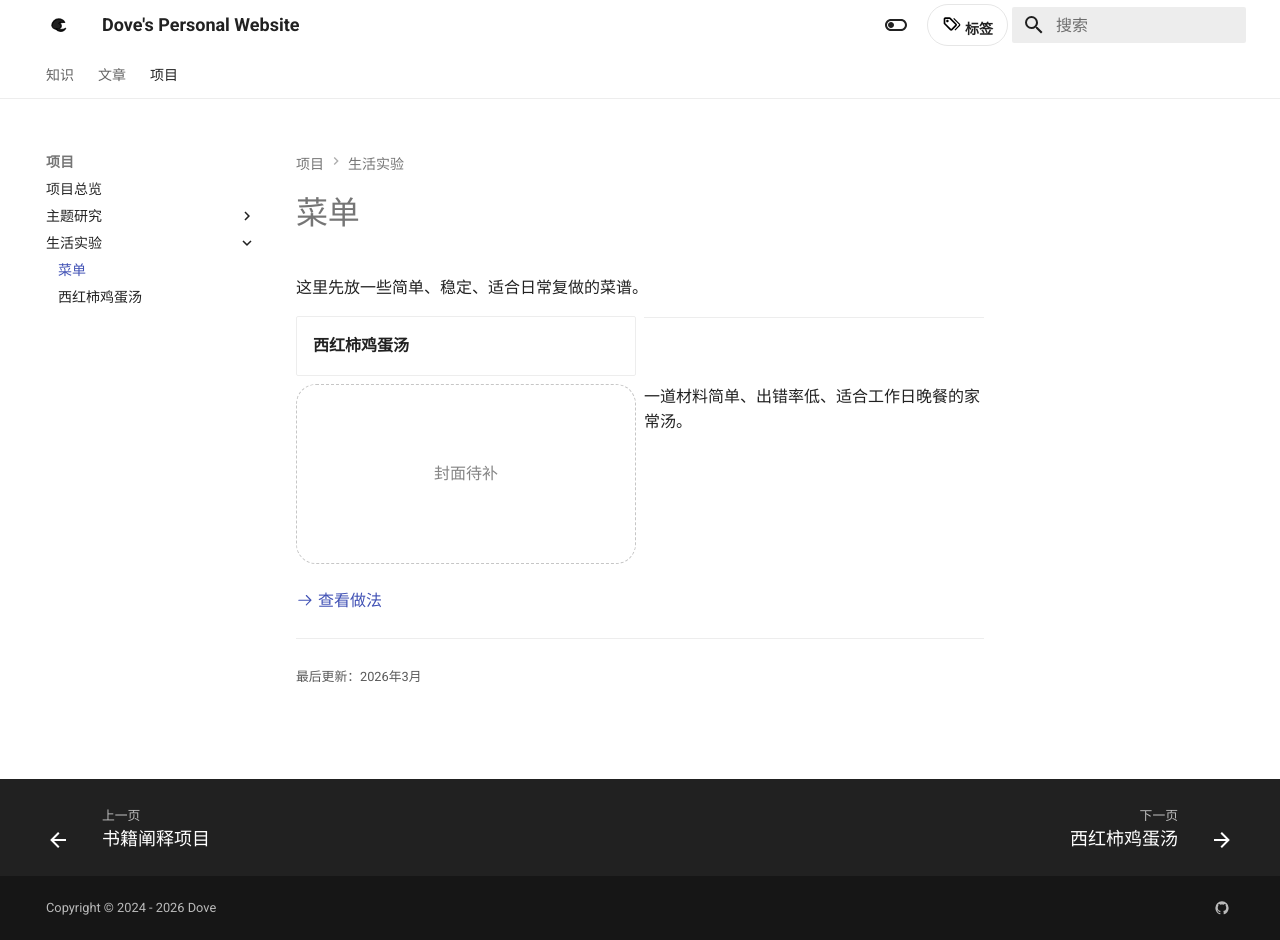
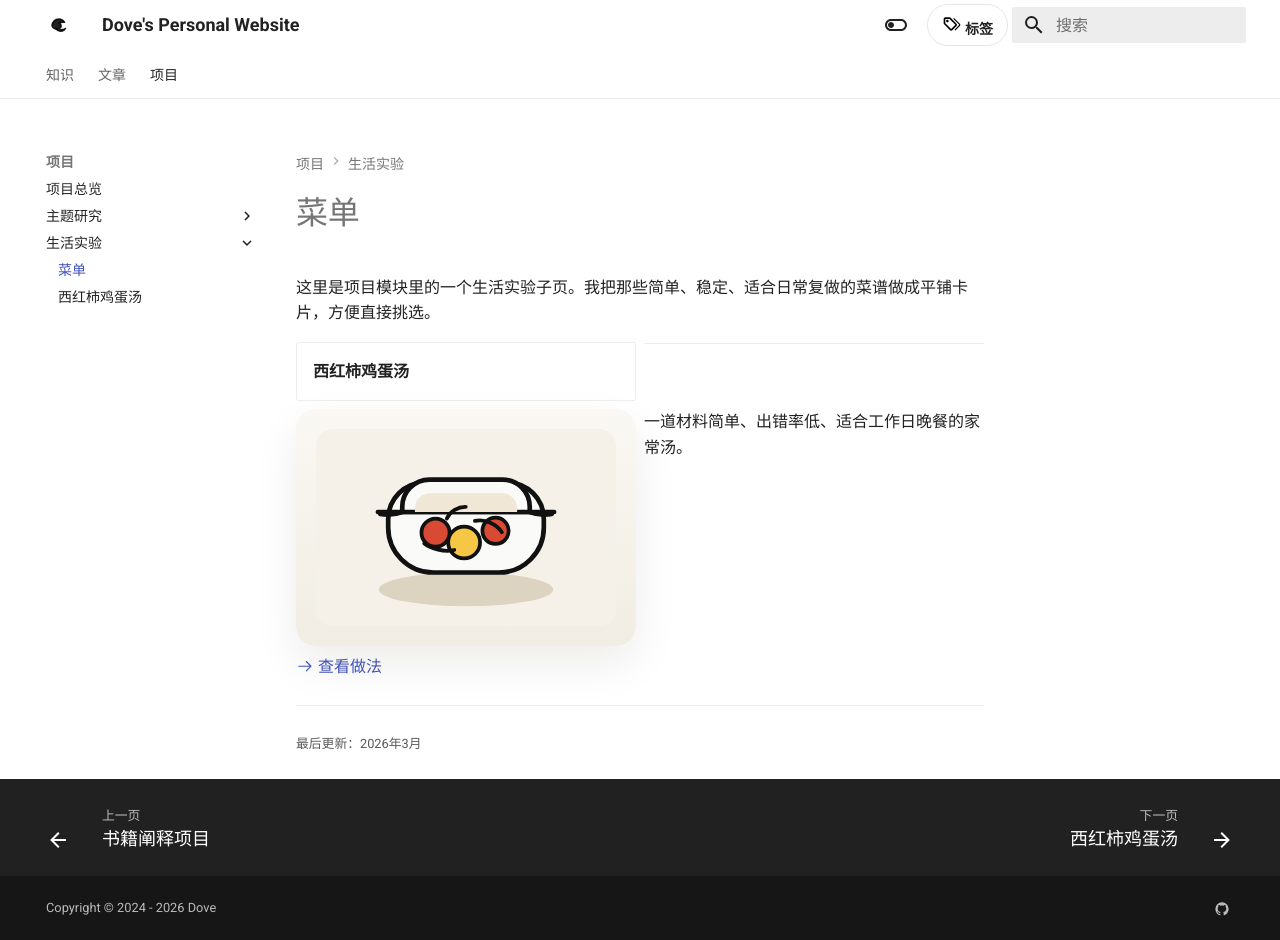
Before and after one commit to Jialedove/Jialedove, an MkDocs documentation site: the page built from docs/menu.md, in a window 1280 px wide and 940 px high. Built offline with MkDocs 1.6.1 and Material for MkDocs 9.7.7, drawn with Linux system fonts in a browser that asks for light colours.

Commit message:
feat(menu): move menu into projects with card covers

```diff
--- a/docs/menu.md
+++ b/docs/menu.md
@@ -1,11 +1,11 @@
 ---
 title: 菜单
-description: 收集一些可以反复照着做的家常菜。
+description: 项目模块下的菜单子页，收集可反复照着做的家常菜。
 ---
 
 # 菜单
 
-这里先放一些简单、稳定、适合日常复做的菜谱。
+这里是项目模块里的一个生活实验子页。我把那些简单、稳定、适合日常复做的菜谱做成平铺卡片，方便直接挑选。
 
 <div class="grid cards" markdown>
 
@@ -13,7 +13,9 @@ description: 收集一些可以反复照着做的家常菜。
 
   ---
 
-  <div style="height: 180px; border: 1px dashed rgba(128,128,128,.45); border-radius: 1rem; display: flex; align-items: center; justify-content: center; color: rgba(120,120,120,.9); margin-bottom: .8rem;">封面待补</div>
+  <div class="menu-card-cover">
+    <img src="assets/images/tomato-egg-soup.svg" alt="西红柿鸡蛋汤插图" loading="lazy">
+  </div>
 
   一道材料简单、出错率低、适合工作日晚餐的家常汤。
 
```
Also changed, not shown: docs/tomato-egg-soup.md (+1 -0 lines), docs/menu/assets/images/tomato-egg-soup.svg (added).
